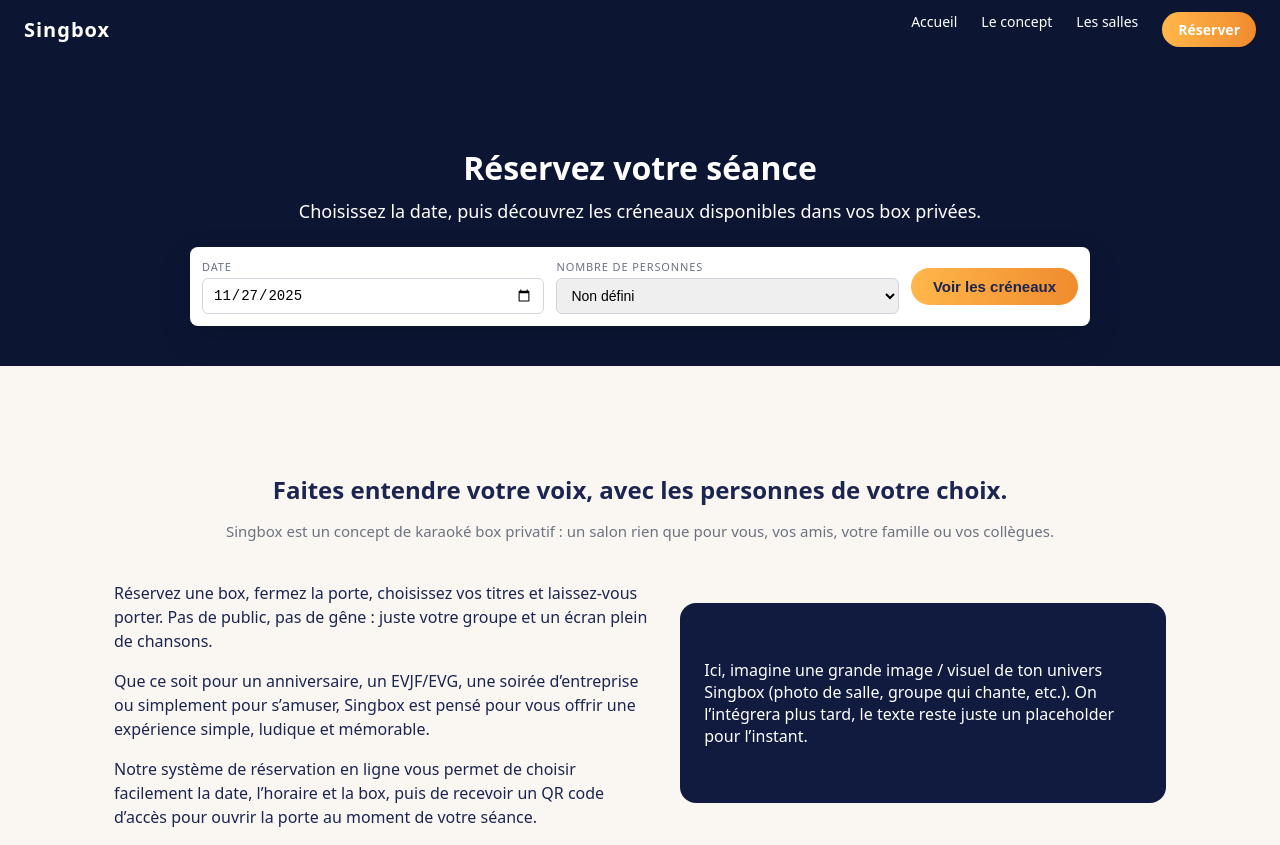
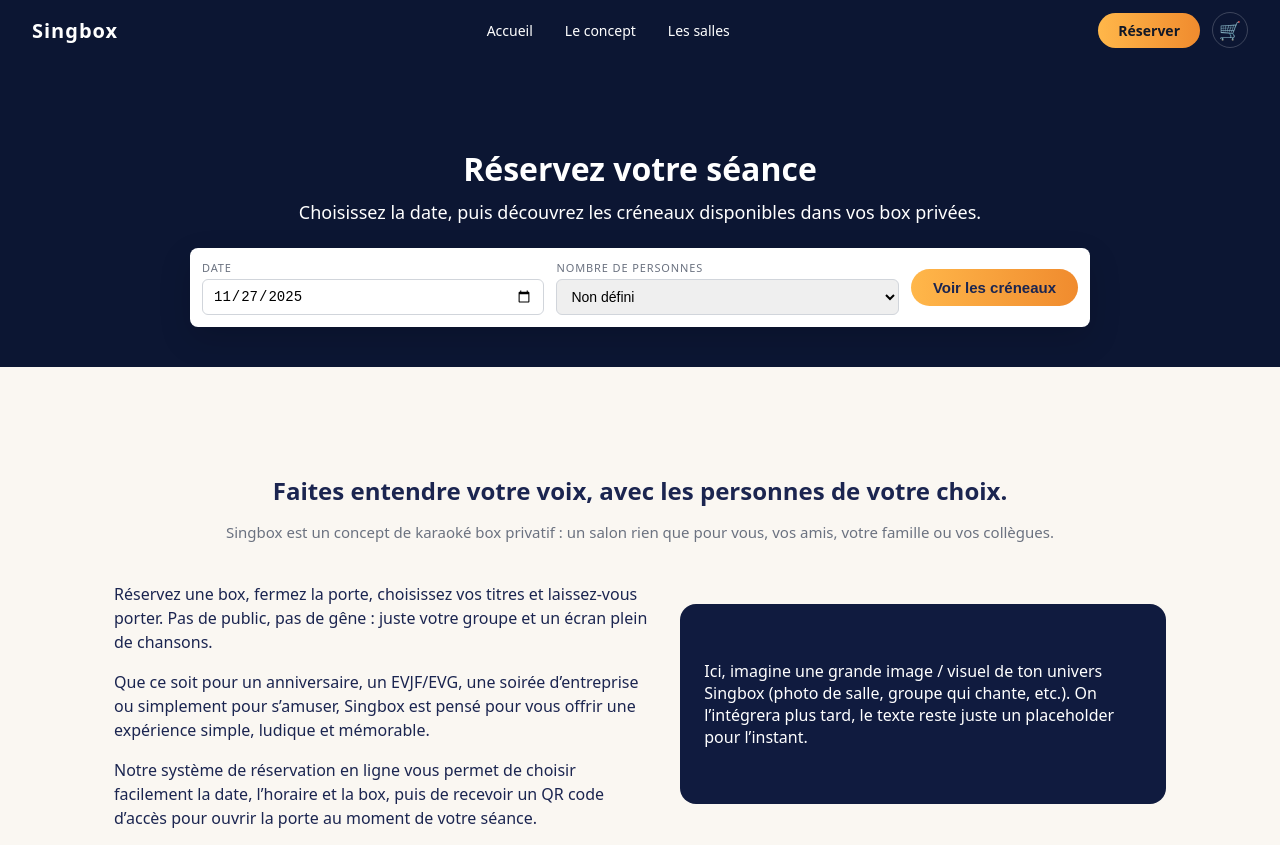
Before and after one commit to SingboxKara/site-reservation-qr, a website: page index.html in a window 1280 px wide. Shown: the top 845 px of the page. Drawn offline with Linux system fonts and the light colour scheme.

Commit message:
Update index.html

```diff
--- a/index.html
+++ b/index.html
@@ -23,10 +23,10 @@
     header {
       background-color: #0c1633;
       color: #fff;
-      padding: 12px 24px;
+      padding: 12px 32px;
       display: flex;
       align-items: center;
-      justify-content: space-between;
+      gap: 32px;
       position: sticky;
       top: 0;
       z-index: 10;
@@ -37,25 +37,53 @@
       letter-spacing: 0.05em;
       color: #fff;
     }
-    nav ul {
+
+    .main-nav {
+      flex: 1;
+      display: flex;
+      justify-content: center;
+    }
+    .main-nav ul {
       list-style: none;
       display: flex;
-      gap: 24px;
+      gap: 32px;
       margin: 0;
       padding: 0;
       font-size: 14px;
     }
-    nav li {
+    .main-nav li {
       cursor: pointer;
     }
-    nav a {
+    .main-nav a {
       color: #fff;
     }
+
+    .header-right {
+      display: flex;
+      align-items: center;
+      gap: 12px;
+    }
+
     .nav-cta {
       background: linear-gradient(90deg, #ffb74a, #f08b2e);
-      padding: 8px 16px;
+      padding: 8px 20px;
       border-radius: 999px;
       font-weight: 600;
+      color: #111827;
+      font-size: 14px;
+      white-space: nowrap;
+    }
+
+    .cart-icon {
+      width: 36px;
+      height: 36px;
+      border-radius: 999px;
+      border: 1px solid #ffffff33;
+      display: flex;
+      align-items: center;
+      justify-content: center;
+      font-size: 18px;
+      cursor: pointer;
     }
 
     /* ---------- HERO ---------- */
@@ -297,8 +325,11 @@
     }
 
     @media (max-width: 800px) {
-      nav ul {
-        display: none;
+      header {
+        padding: 12px 16px;
+      }
+      .main-nav {
+        display: none; /* pour l’instant, on masque le menu sur mobile */
       }
       .concept-grid,
       .map-section {
@@ -319,17 +350,22 @@
   </style>
 </head>
 <body>
-  <!-- HEADER avec vraies pages -->
+  <!-- HEADER avec logo / nav centrée / CTA + panier à droite -->
   <header>
     <div class="logo"><a href="index.html">Singbox</a></div>
-    <nav>
+
+    <nav class="main-nav">
       <ul>
         <li><a href="index.html">Accueil</a></li>
         <li><a href="concept.html">Le concept</a></li>
         <li><a href="salles.html">Les salles</a></li>
-        <li class="nav-cta"><a href="reservation.html">Réserver</a></li>
       </ul>
     </nav>
+
+    <div class="header-right">
+      <a href="reservation.html" class="nav-cta">Réserver</a>
+      <a href="reservation.html" class="cart-icon" aria-label="Panier de réservation">🛒</a>
+    </div>
   </header>
 
   <!-- HERO -->
```
